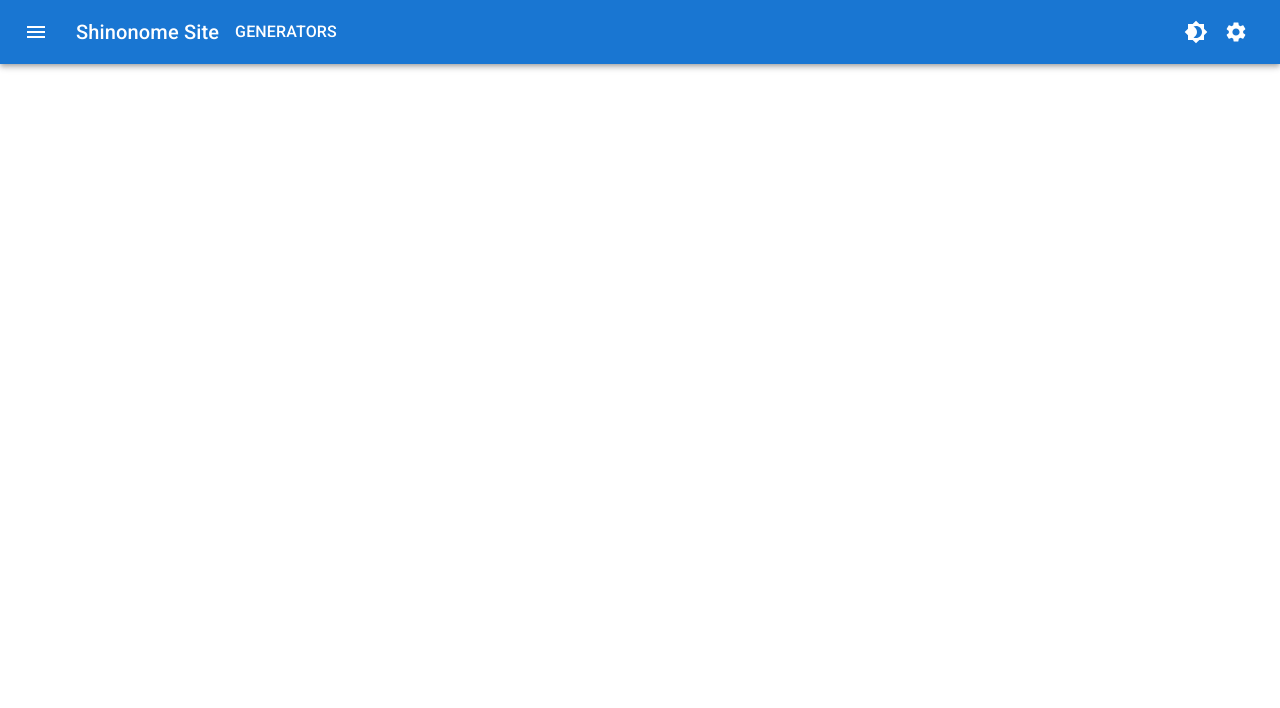
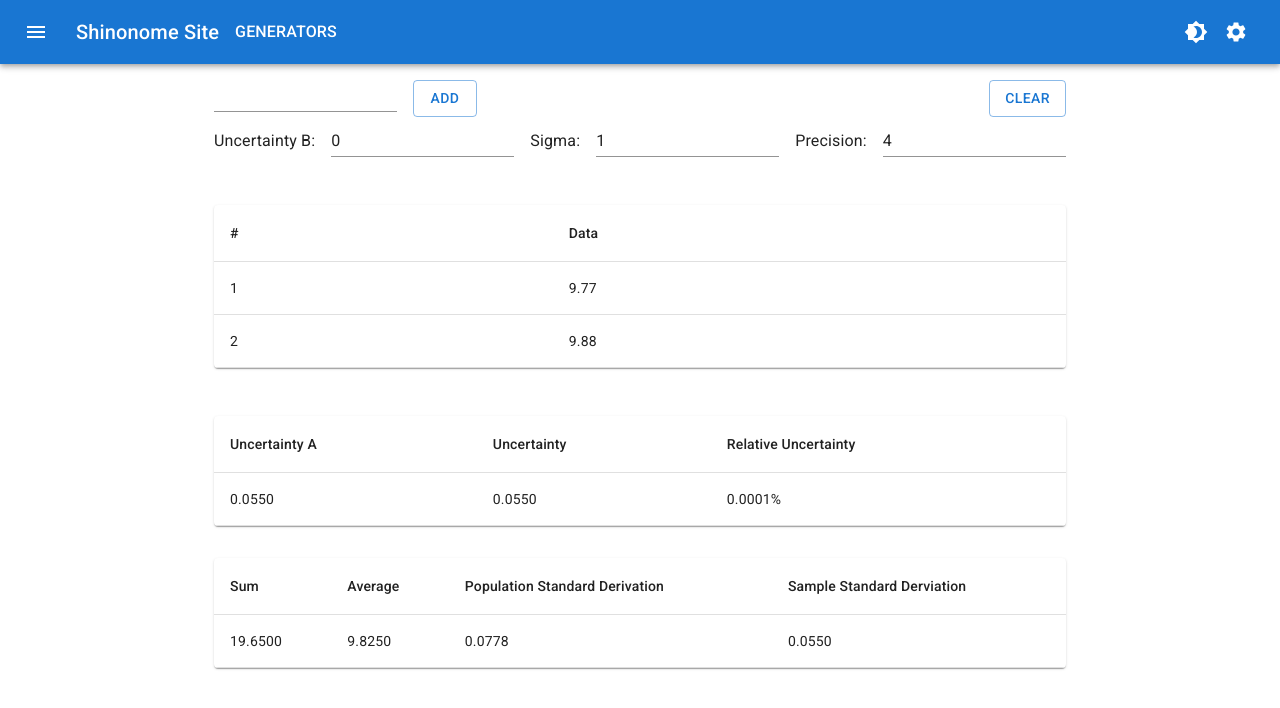
Before and after one commit to Shinonome28/shinonome-utils, a React (Create React App) app: page /uncertatinty-calculator in a window 1280 px wide. Shown: the top 708 px of the page. Built offline with nearby package versions, Linux system fonts and the light colour scheme.

Commit message:
first version of uncertainty calculator

```diff
--- a/package.json
+++ b/package.json
@@ -14,6 +14,8 @@
     "@testing-library/user-event": "^13.5.0",
     "immer": "^9.0.21",
     "js-base64": "^3.7.5",
+    "lodash": "^4.17.21",
+    "mathjs": "^11.8.0",
     "qrcode.react": "^3.1.0",
     "react": "^18.2.0",
     "react-dom": "^18.2.0",
--- a/src/App.js
+++ b/src/App.js
@@ -1,21 +1,28 @@
 import { Box, Container } from "@mui/material";
 import MainAppBar from "./conponents/MainAppBar";
-import { Routes, Route } from "react-router-dom";
+import { Routes, Route} from "react-router-dom";
 import About from "./conponents/About";
 import StringUtils from "./conponents/StringUtils";
 import Blog from "./conponents/Blog";
+import PageNotFound from "./conponents/PageNotFound";
+import UncertaintyCalculator from "./conponents/UncertaintyCalculator";
 
 function App() {
   return (
     <Box>
       <MainAppBar></MainAppBar>
-      <Container maxWidth="md" sx={{
-        mt: 2
-      }}>
+      <Container
+        maxWidth="md"
+        sx={{
+          mt: 2,
+        }}
+      >
         <Routes>
           <Route path="/" element={<About />}></Route>
           <Route path="/string-utils" element={<StringUtils />}></Route>
           <Route path="/blog" element={<Blog></Blog>}></Route>
+          <Route path="/uncertatinty-calculator" element={<UncertaintyCalculator />}></Route>
+          <Route path="*" element={<PageNotFound />}></Route>
         </Routes>
       </Container>
     </Box>
--- a/src/conponents/MainAppBar.js
+++ b/src/conponents/MainAppBar.js
@@ -23,6 +23,7 @@ function MainAppBar() {
   const menuConfig = {
     Generators: {
       "String Utils": "/string-utils",
+      "Uncertainty Calculator": "/uncertatinty-calculator",
     },
   };
 
--- /dev/null
+++ b/src/conponents/PageNotFound.js
@@ -0,0 +1,28 @@
+import { Typography, Box } from "@mui/material";
+import { useState, useMemo } from "react";
+import { Navigate } from "react-router-dom";
+
+export default function PageNotFound() {
+  let [redirectCoutdown, setRedirectCountdown] = useState(10);
+  let countdownInterval = useMemo(
+    () =>
+      setInterval(() => {
+        setRedirectCountdown((redirectCoutdown) => redirectCoutdown - 1);
+      }, 1000),
+    []
+  );
+  if (redirectCoutdown <= 0) {
+    clearInterval(countdownInterval);
+  }
+  return (
+    <Box>
+      <Typography fontWeight={500} fontSize={28} textAlign="center">
+        The page you are looking for not exists. Please check your URL.
+      </Typography>
+      <Typography fontWeight={400} fontSize={22} textAlign="center">
+        After {redirectCoutdown} second(s) will redirect to home page.
+      </Typography>
+      {redirectCoutdown <= 0 ? <Navigate to="/" /> : null}
+    </Box>
+  );
+}
--- /dev/null
+++ b/src/conponents/UncertaintyCalculator.js
@@ -0,0 +1,167 @@
+import {
+  TextField,
+  Box,
+  Button,
+  Stack,
+  Typography,
+  TableContainer,
+  Paper,
+  TableHead,
+  TableCell,
+  Table,
+  TableRow,
+  TableBody,
+} from "@mui/material";
+import { useState } from "react";
+import BasicStatistic from "../libs/basic_statistic";
+
+export default function UncertaintyCalculator() {
+  const [dataRows, setDataRows] = useState([9.77, 9.88]);
+  const [dataInput, setDataInput] = useState("");
+  const [uncertaintyBInput, setUncertaintyBInput] = useState(0.0);
+  const [sigmaInput, setSigmaInput] = useState(1.0);
+  const [precisionInput, setPrecisionInput] = useState(4);
+
+  const toFloat = (number) => {
+    const result = parseFloat(number);
+    if (isNaN(result)) {
+      // TODO: give error messgae
+      console.log("parse float error: ", number);
+      return NaN;
+    }
+    return result;
+  };
+
+  const addNewData = () => {
+    const dataInputAsFloat = toFloat(dataInput);
+    setDataInput("");
+    if (isNaN(dataInputAsFloat)) return;
+    setDataRows(dataRows.concat(dataInputAsFloat));
+  };
+
+  let statisticResult = BasicStatistic.compute(dataRows, {
+    precision: toFloat(precisionInput),
+    computeUncertainty: true,
+    uncertainty_B: toFloat(uncertaintyBInput),
+    sigma: toFloat(sigmaInput),
+  });
+
+  return (
+    <Box>
+      <Stack
+        direction="row"
+        justifyContent="space-between"
+        alignItems="flex-start"
+      >
+        <Box>
+          <TextField
+            variant="standard"
+            sx={{ mr: 2 }}
+            value={dataInput}
+            onChange={(e) => setDataInput(e.currentTarget.value)}
+          ></TextField>
+          <Button variant="outlined" onClick={addNewData}>
+            Add
+          </Button>
+        </Box>
+
+        <Box>
+          <Button variant="outlined">Clear</Button>
+        </Box>
+      </Stack>
+
+      <Stack direction="row" spacing={2} alignItems="center" sx={{ mt: 1 }}>
+        <label htmlFor="uncertainty_B_input">
+          <Typography>Uncertainty B:</Typography>
+        </label>
+        <TextField
+          id="uncertainty_B_input"
+          variant="standard"
+          value={uncertaintyBInput}
+          onChange={(e) => setUncertaintyBInput(e.currentTarget.value)}
+        ></TextField>
+        <label htmlFor="sigma-input">
+          <Typography>Sigma:</Typography>
+        </label>
+        <TextField
+          id="sigma-input"
+          variant="standard"
+          value={sigmaInput}
+          onChange={(e) => setSigmaInput(e.currentTarget.value)}
+        ></TextField>
+        <label htmlFor="precision_input">
+          <Typography>Precision: </Typography>
+        </label>
+        <TextField
+          id="precision_input"
+          variant="standard"
+          value={precisionInput}
+          onChange={(e) => setPrecisionInput(e.currentTarget.value)}
+        ></TextField>
+      </Stack>
+
+      <TableContainer component={Paper} sx={{ mt: 6 }}>
+        <Table>
+          <TableHead>
+            <TableRow>
+              <TableCell>#</TableCell>
+              <TableCell>Data</TableCell>
+            </TableRow>
+          </TableHead>
+          <TableBody>
+            {dataRows.map((item, index) => (
+              <TableRow key={`row-${index}`}>
+                <TableCell align="left">{index + 1}</TableCell>
+                <TableCell align="left">{item}</TableCell>
+              </TableRow>
+            ))}
+          </TableBody>
+        </Table>
+      </TableContainer>
+
+      <TableContainer component={Paper} sx={{ mt: 6 }}>
+        <Table>
+          <TableHead>
+            <TableRow>
+              <TableCell>Uncertainty A</TableCell>
+              <TableCell>Uncertainty</TableCell>
+              <TableCell>Relative Uncertainty</TableCell>
+            </TableRow>
+          </TableHead>
+          <TableBody>
+            <TableRow>
+              <TableCell>{statisticResult.uncertainty_A}</TableCell>
+              <TableCell>{statisticResult.uncertainty}</TableCell>
+              <TableCell>
+                {statisticResult.relativeUncertaintyInPercent}%
+              </TableCell>
+            </TableRow>
+          </TableBody>
+        </Table>
+      </TableContainer>
+
+      <TableContainer component={Paper} sx={{ mt: 4 }}>
+        <Table>
+          <TableHead>
+            <TableRow>
+              <TableCell>Sum</TableCell>
+              <TableCell>Average</TableCell>
+              <TableCell>Population Standard Derivation</TableCell>
+              <TableCell>Sample Standard Derviation</TableCell>
+            </TableRow>
+          </TableHead>
+          <TableBody>
+            <TableRow>
+              <TableCell>{statisticResult.sum}</TableCell>
+              <TableCell>{statisticResult.average}</TableCell>
+              <TableCell>{statisticResult.sample_standard_deviation}</TableCell>
+              <TableCell>
+                {statisticResult.population_standard_deviation}
+              </TableCell>
+            </TableRow>
+          </TableBody>
+        </Table>
+      </TableContainer>
+    </Box>
+  );
+}
--- a/src/index.js
+++ b/src/index.js
@@ -4,6 +4,14 @@ import App from "./App";
 import { CssBaseline } from "@mui/material";
 import ToggleColorMode from "./conponents/ToggleColorMode";
 import { BrowserRouter as Router } from "react-router-dom";
+
+if (window.location.search !== "") {
+  const params = new URLSearchParams(window.location.search);
+  const redirectTarget = params.get("redirect");
+  if (redirectTarget) {
+    window.history.replaceState(null,"",redirectTarget)
+  }
+}
 
 const root = ReactDOM.createRoot(document.getElementById("root"));
 root.render(
--- /dev/null
+++ b/src/libs/basic_statistic.js
@@ -0,0 +1,111 @@
+import * as Mathjs from "mathjs";
+
+function _nth_power(number, n) {
+  let result = 1;
+  for (let i = 0; i < n; i++) {
+    result *= number;
+  }
+  return result;
+}
+
+function _round_object(obj, precision) {
+  for (let key of Object.keys(obj)) {
+    obj[key] = Mathjs.format(obj[key], {
+      notation: "fixed",
+      precision: precision,
+    });
+  }
+  return obj;
+}
+
+function sum(data, cache) {
+  let sum = 0.0;
+  for (let i of data) {
+    sum = sum + i;
+  }
+  return sum;
+}
+
+function average(data, cache) {
+  return sum(data) / data.length;
+}
+
+function SS(data, cache) {
+  const avg = average(data);
+  return sum(data.map((d) => _nth_power(d - avg, 2)));
+}
+
+function sample_standard_deviation(data, cache) {
+  return Math.sqrt(SS(data) / (data.length - 1));
+}
+
+function population_standard_deviation(data, cache) {
+  return Math.sqrt(SS(data) / data.length);
+}
+
+function uncertainty_A(data, cache) {
+  return Math.sqrt(SS(data) / (data.length * (data.length - 1)));
+}
+
+function uncertainty(data, uncertainty_B, sigma, cache) {
+  if (!uncertainty_B) {
+    uncertainty_B = 0;
+  }
+  if (!sigma) {
+    sigma = 1.0;
+  }
+  let uncertainty_without_sigma = Math.sqrt(
+    _nth_power(uncertainty_B, 2) + _nth_power(uncertainty_A(data), 2)
+  );
+  return sigma * uncertainty_without_sigma;
+}
+
+function relativeUncertainty(data, uncertainty, cache) {
+  return uncertainty / average(data);
+}
+
+function compute(data, config) {
+  let result = {};
+  result.sum = sum(data, result);
+  result.average = average(data, result);
+  result.SS = SS(data, result);
+  result.sample_standard_deviation = sample_standard_deviation(data, result);
+  result.population_standard_deviation = population_standard_deviation(
+    data,
+    result
+  );
+  result.uncertainty_A = uncertainty_A(data, result);
+  if (config.computeUncertainty) {
+    result.uncertainty = uncertainty(
+      data,
+      config.uncertainty_B,
+      config.sigma,
+      result
+    );
+    result.relativeUncertainty = relativeUncertainty(
+      data,
+      result.uncertainty,
+      result
+    );
+    result.relativeUncertaintyInPercent = result.relativeUncertainty / 100;
+  }
+  if (config.precision !== undefined) {
+    result = _round_object(result, config.precision);
+  }
+
+  console.log(result);
+  return result;
+}
+
+const _exported = {
+  sum,
+  average,
+  SS,
+  sample_standard_deviation,
+  population_standard_deviation,
+  compute,
+  uncertainty_A,
+  uncertainty,
+};
+
+export default _exported;
```
Also changed, not shown: public/404.html (added, +11 -0 lines), src/libs/developmentTools.js (renamed from src/utils/developmentTools.js), src/libs/i18n.js (added), 2 other files (tests, documents, lock files or other folders).
